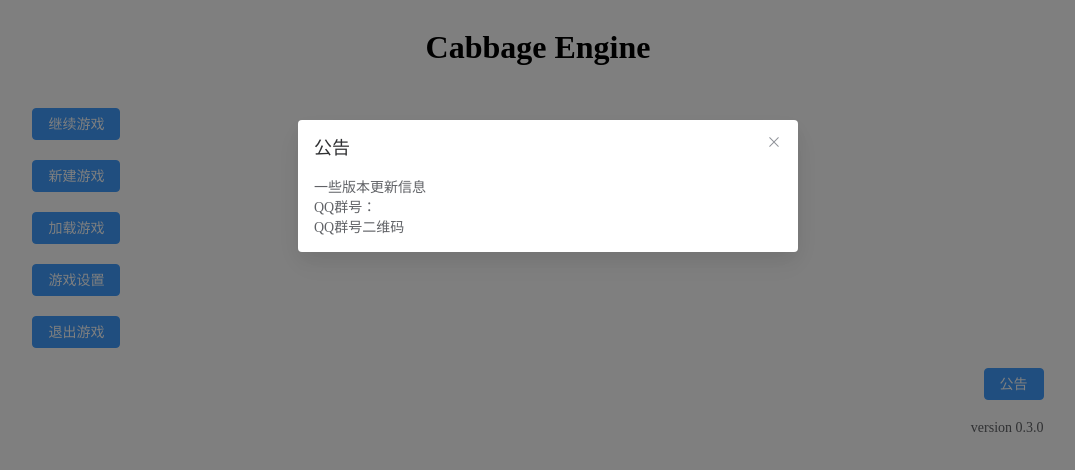
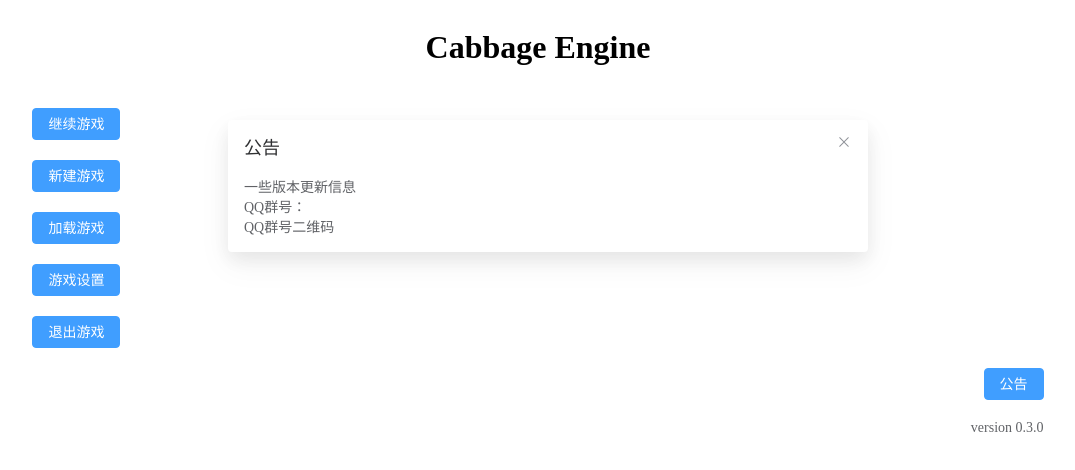
Before and after one commit to WonkaHHH/First-Vue, a Vue app: page /#/ in a window 1280 px wide. Shown: the top 470 px of the page, without its empty margins (92-1167 px from the left). Built offline with nearby package versions, Linux system fonts and the light colour scheme.

Commit message:
修改代码

```diff
--- a/src/views/WelcomePage.vue
+++ b/src/views/WelcomePage.vue
@@ -12,7 +12,7 @@
 
   <el-row :gutter="20" justify="end" align="center">
   <el-button type="primary" @click="dialogVisible = true">公告</el-button>
-  <el-dialog v-model="dialogVisible" title="公告" width="500" draggable>
+  <el-dialog v-model="dialogVisible" title="公告" :modal="false" :close-on-click-modal="false" draggable>
     <div>一些版本更新信息</div>
     <div>QQ群号：</div>
     <div>QQ群号二维码</div>
```
